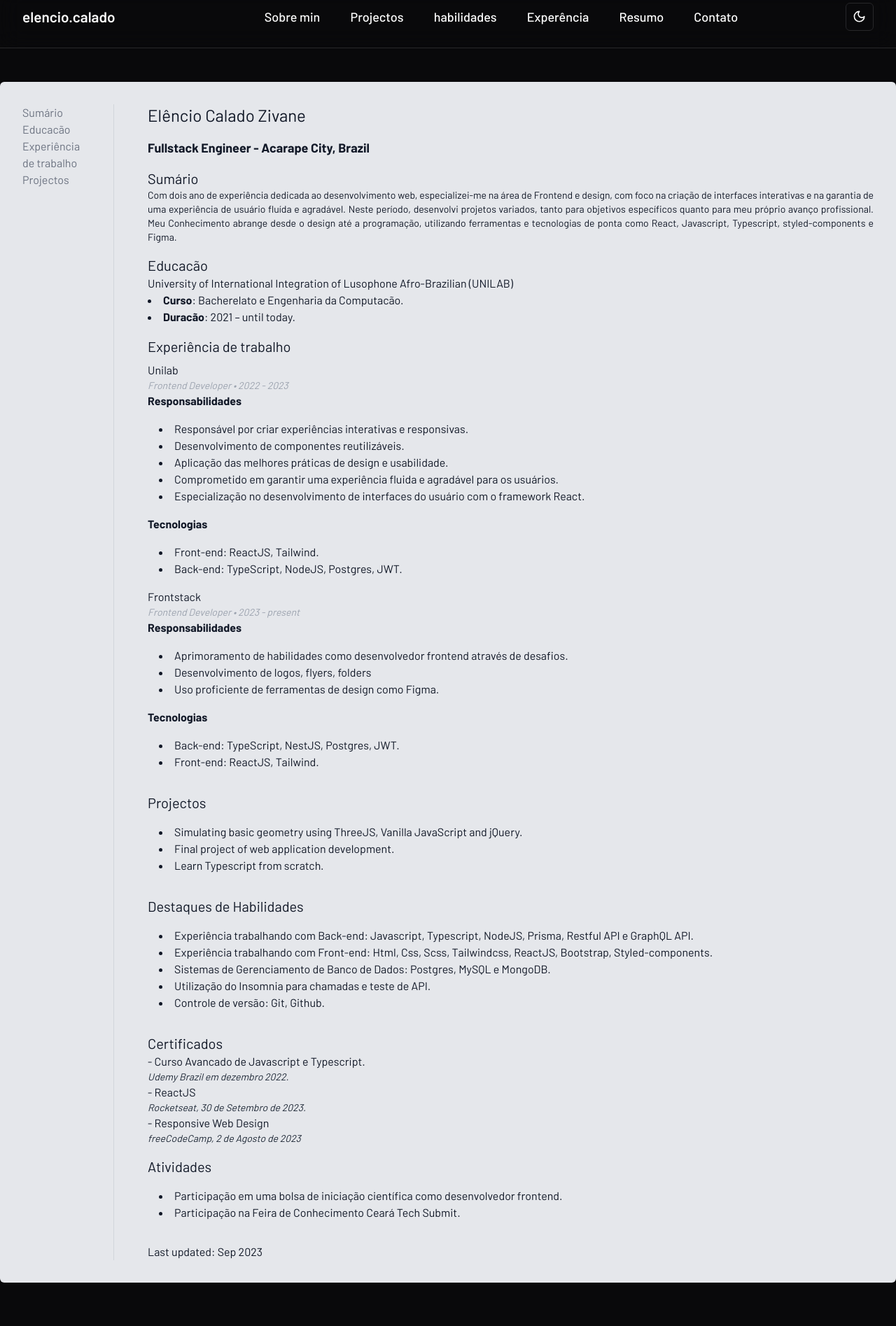
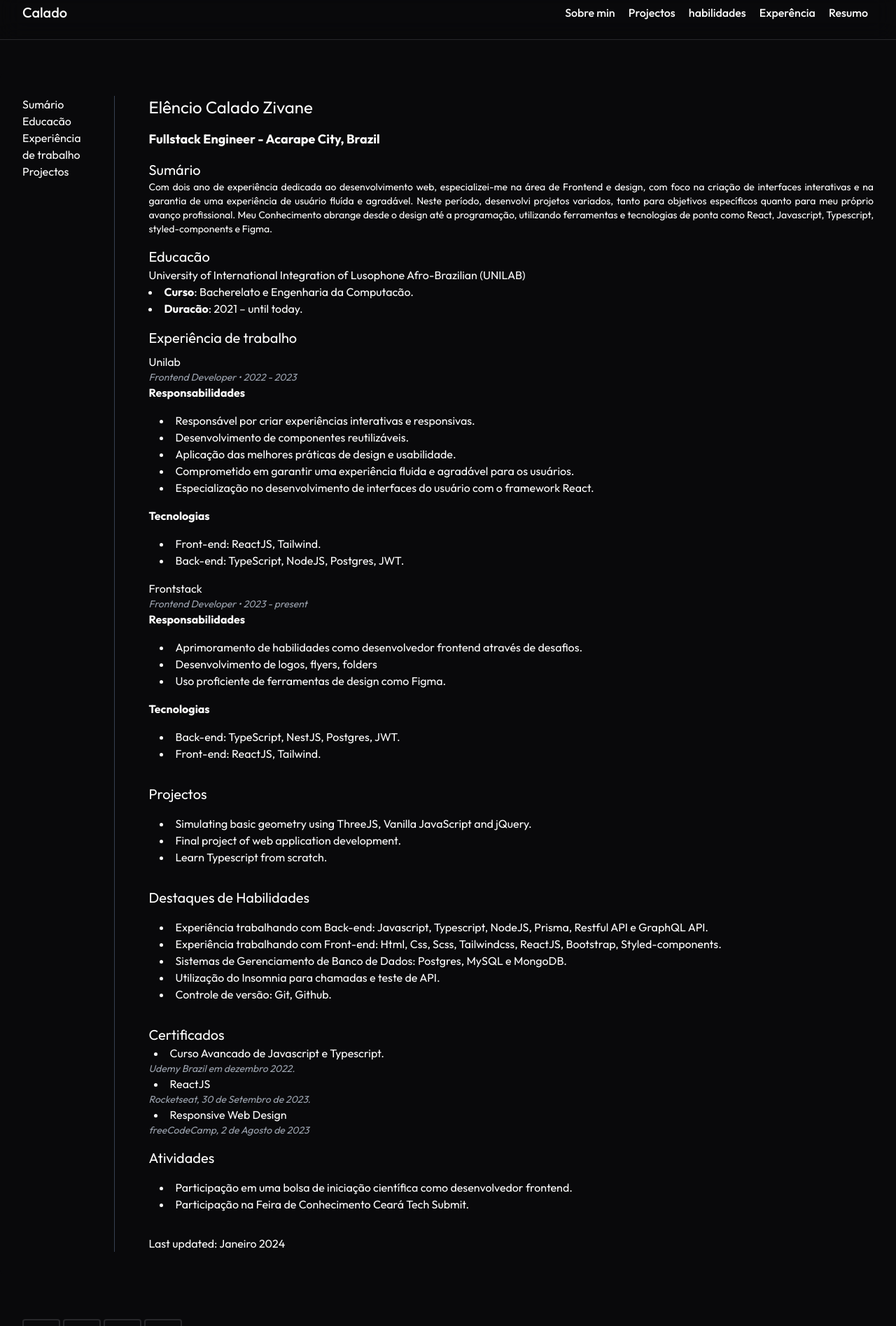
Before and after one commit to Elencio/Portfolio, a React (Vite) app: page /resume in a window 1280 px wide. Shown: the part 20-1915 px from the top of the page at 70% size. Built offline with nearby package versions, Linux system fonts and the light colour scheme.

Commit message:
style: trocando a letra do portfolio

```diff
--- a/index.html
+++ b/index.html
@@ -5,7 +5,7 @@
     <link rel="preconnect" href="https://fonts.gstatic.com" crossorigin/>
     <meta name="viewport" content="width=device-width, initial-scale=1.0" />
     <link rel="preconnect" href="https://fonts.googleapis.com">
-    <link href="https://fonts.googleapis.com/css2?family=Barlow:wght@400;500;600;700&display=swap" rel="stylesheet" />
+    <link href="https://fonts.googleapis.com/css2?family=Barlow:ital,wght@0,100;0,200;0,300;0,400;0,500;0,600;0,700;0,800;0,900;1,100;1,200;1,300;1,400;1,500;1,600;1,700;1,800;1,900&family=Outfit:wght@100..900&display=swap" rel="stylesheet" />
     <link rel="stylesheet" type="text/css" charset="UTF-8" href="https://cdnjs.cloudflare.com/ajax/libs/slick-carousel/1.6.0/slick.min.css" />
     <link rel="stylesheet" type="text/css" href="https://cdnjs.cloudflare.com/ajax/libs/slick-carousel/1.6.0/slick-theme.min.css" />
     <title>elencio.calado</title>
--- a/package.json
+++ b/package.json
@@ -18,9 +18,11 @@
     "@react-icons/all-files": "^4.1.0",
     "@types/react-slick": "^0.23.13",
     "class-variance-authority": "^0.7.0",
+    "mdx-bundler": "^9.0.0",
     "clsx": "^2.1.0",
     "lucide-react": "^0.312.0",
     "react": "^18.2.0",
+    "pliny": "0.0.10",
     "react-dom": "^18.2.0",
     "react-hook-form": "^7.49.3",
     "react-icons": "^5.0.1",
--- a/src/components/Footer/index.tsx
+++ b/src/components/Footer/index.tsx
@@ -5,10 +5,10 @@ import { CgMail } from "react-icons/cg";
 export default function Footer() {
     return (
         <footer>
-            <div className="px-8 mb-8 mt-16 items-center justify-between space-y-4 md:mb-10 md:flex md:space-y-0">
+            <div className="px-8 mb-8 mt-16 flx items-center justify-between space-y-4 md:mb-10 md:flex md:space-y-0">
                 <div className="flex items-center space-x-1">
 
-                    <div className="flex space-x-1.5 bg-slate-500 p-4 rounded dark:text-gray-100">
+                    <div className="flex space-x-1.5 bg-slate-[#121212] p-4 rounded border-2">
                         <Link
                             to="https://github.com/Elencio"
                             className="flex flex-row items-center gap-2 text-lg"
@@ -17,7 +17,7 @@ export default function Footer() {
                             <FaGithub className="text-2xl md:text-lg text-white" />
                         </Link>
                     </div>
-                    <div className="flex space-x-1.5 bg-slate-500 p-4 rounded">
+                    <div className="flex space-x-1.5bg-slate-[#121212] p-4 rounded border-2">
                         <Link
                             to="https://www.linkedin.com/in/elencio-calado-zivane/"
                             className="flex flex-row items-center gap-2 text-lg"
@@ -26,7 +26,7 @@ export default function Footer() {
                             <FaLinkedin className="text-2xl md:text-lg  text-white " />
                         </Link>
                     </div>
-                    <div className="flex space-x-1.5 bg-slate-500 p-4 rounded">
+                    <div className="flex space-x-1.5 bg-slate-[#121212] p-4 rounded border-2">
                         <a
                             href="mailto:elenciocalado@gmail.com"
                             className="flex flex-row items-center gap-2 text-lg"
@@ -35,7 +35,7 @@ export default function Footer() {
                         </a>
 
                     </div>
-                    <div className="bg-slate-500 p-4 rounded">
+                    <div className="bg-slate-[#121212] p-4 rounded border-2">
                         <Link
                             to="https://www.behance.net/elenciocalado"
                             className="flex flex-row items-center gap-2 text-lg"
@@ -48,7 +48,7 @@ export default function Footer() {
                 </div>
 
 
-                <div className="my-2 flex space-x-2 text-lg text-gray-500 dark:text-gray-400 sm:text-sm">
+                <div className="my-2 flex space-x-2 text-xl text-gray-500 dark:text-gray-400 sm:text-sm">
                     <div className="sm:text-sm">{`Copyright © ${new Date().getFullYear()}`}</div>
                     <span>{` • `}</span>
                     <span>elencio's Coding Adventure</span>
--- a/src/components/Hero/index.tsx
+++ b/src/components/Hero/index.tsx
@@ -4,18 +4,18 @@ import { AiFillBell } from "react-icons/ai";
 
 export default function Hero() {
     return (
-        <section className="hero-container mx-11 items-center mt-8 justify-center gap-8">
-            <div className="hero-content space-y-2">
+        <section className="hero-container mx-11 items-center mt-8 justify-between gap-11">
+            <div className="hero-content space-y-2 sm:pr-12">
                 <div className="space-y-8">
-                    <div className="flex flex-col gap-4 border border-border p-2 bg-slate-100 dark:bg-zinc-900 rounded-xl mt-6 md:mt-0 text-primary">
+                <h1 className="text-3xl mb-4 dark:text-gray-400 leading-8 sm:leading-10 sm:text-3xl ">Elêncio Calado - Fullstack Developer</h1>
+                    <div className="flex flex-col gap-4 border-border p-4 bg-slate-100 dark:bg-zinc-900 rounded-xl mt-6 md:mt-0 text-primary border-2">
                         <h1 className="font-bold">O que estou fazendo?</h1>
                         <span>Construindo uma aplicacão para manter as pessoas atualizadas,
                             <a href="">Tech-news</a>
                         </span>
                     </div>
                     <div>
-                        <h1 className="text-4xl font-extrabold mb-4 dark:text-gray-400 leading-8 sm:leading-10 sm:font-bold sm:text-2xl">Kmk, bros!  Chamo-me Elêncio Calado Zivane</h1>
-                        <span className="text-black dark:text-white">
+                        <span className="text-black dark:text-white leading-8">
                         Como um desenvolvedor full-stack apaixonado por <b>JavaScript/TypeScript</b>, dedico-me a criar websites inovadores.
                         Atualmente, estou envolvido em projetos freelancers.
                          Meu conhecimento abrange principalmente tecnologias como <b>JavaScript</b>, <b>TypeScript</b>, <b>React</b>, <b>NodeJS</b> e <b>NextJS</b>, permitindo-me
--- a/src/components/Navbar/index.tsx
+++ b/src/components/Navbar/index.tsx
@@ -3,8 +3,6 @@ import { Link } from "react-router-dom"
 import "./navbar.css"
 import MobileNavbar from "../MobileNavbar";
 import { FaTimes, FaBars } from "react-icons/fa"
-import { Toggle } from "@/components/ui/toggle"
-import { ModeToggle } from "../mode-toggle";
 
 
 export default function Navbar() {
@@ -19,41 +17,38 @@ export default function Navbar() {
             <MobileNavbar isOpen={openMenu} toggleMenu={toggleMenu} />
             <nav className="w-full inset-x-0 top-0 z-30 items-center border-b px-8 py-6  sticky backdrop-blur-lg transition-all">
                 <div className="nav-content">
-                    <span className="logo">elencio.calado</span>
+                    <Link to="/" className="menu-item text-xl">
+                        <span>Calado</span>
+                    </Link>
+
                     <ul>
                         <li>
                             <Link to="/" className="menu-item">
-                                <Toggle className="text-lg">Sobre min</Toggle>
+                                <span>Sobre min</span>
                             </Link>
                         </li>
                         <li>
                             <Link to="/projectos" className="menu-item text-black dark:text-white">
-                                <Toggle className="text-lg">Projectos</Toggle>
+                                <span>Projectos</span>
                             </Link>
                         </li>
                         <li>
                             <Link to="/skills" className="menu-item text-black  dark:text-white">
-                                <Toggle className="text-lg">habilidades</Toggle>
+                                <span>habilidades</span>
                             </Link>
                         </li>
                         <li>
                             <Link to="/work-experience" className="menu-item text-black  dark:text-white">
-                                <Toggle className="text-lg">Experência</Toggle>
+                                <span>Experência</span>
                             </Link>
                         </li>
                         <li>
                             <Link to="/resume" className="menu-item text-black  dark:text-white">
-                                <Toggle className="text-lg">Resumo</Toggle>
-                            </Link>
-                        </li>
-                        <li>
-                            <Link to="/resume" className="menu-item text-black  dark:text-white">
-                                <Toggle className="text-lg">Contato</Toggle>
+                                <span>Resumo</span>
                             </Link>
                         </li>
 
                     </ul>
-                    <ModeToggle />
                     <button className="menu-btn dark:text-white" onClick={toggleMenu}>
                         {openMenu ? (
                             <FaTimes className="materials-symbols-outlined" style={{ fontSize: "1.8rem" }} />
--- a/src/components/Resume/index.tsx
+++ b/src/components/Resume/index.tsx
@@ -1,15 +1,15 @@
 export default function Resume() {
     return (
-        <main className="mx-auto my-12 max-w-screen-xl gap-12 space-y-12 rounded-md bg-gray-100 dark:bg-gray-200 p-3 md:flex md:space-y-0 md:p-8">
-            <div className="table-of-content top-20 self-start pl-0 text-gray-500 md:sticky">
+        <main className="mx-auto my-12 max-w-screen-xl gap-12 space-y-12 rounded-md bg-[#09090b] p-3 md:flex md:space-y-0 md:p-8">
+            <div className="table-of-content top-20 self-start pl-0 text-white md:sticky">
                 <p>Sumário</p>
                 <p>Educacão</p>
                 <p>Experiência de trabalho</p>
                 <p>Projectos</p>
             </div>
 
-            <div className="hidden border-l border-gray-300 md:block" />
-            <div className="content prose prose-slate grow table-auto border-collapse space-y-5 text-justify leading-6 text-gray-900">
+            <div className="hidden border-l border-gray-700 md:block" />
+            <div className="content prose prose-slate grow table-auto border-collapse space-y-5 text-justify leading-6 text-white">
                 <div className="space-y-4">
                     <h1 className="text-2xl">Elêncio Calado Zivane</h1>
 
@@ -100,12 +100,12 @@ export default function Resume() {
 
                     <div>
                         <h2 className="text-xl">Certificados</h2>
-                        - Curso Avancado de Javascript e Typescript. <br />
-                        <div className="!m-0 text-sm italic text-gray-800"> Udemy Brazil em dezembro 2022.</div>
-                        - ReactJS <br />
-                        <div className="!m-0 text-sm italic text-gray-800"> Rocketseat, 30 de Setembro de 2023.</div>
-                        - Responsive Web Design <br />
-                        <div className="!m-0 text-sm italic text-gray-800">freeCodeCamp, 2 de Agosto de 2023</div>
+                        <li className="pl-2">Curso Avancado de Javascript e Typescript. <br /></li>
+                        <div className="!m-0 text-sm italic text-gray-400"> Udemy Brazil em dezembro 2022.</div>
+                        <li className="pl-2"> ReactJS <br /></li>
+                        <div className="!m-0 text-sm italic text-gray-400"> Rocketseat, 30 de Setembro de 2023.</div>
+                        <li className="pl-2">Responsive Web Design <br /></li>
+                        <div className="!m-0 text-sm italic text-gray-400">freeCodeCamp, 2 de Agosto de 2023</div>
                     </div>
 
                     <div>
@@ -117,7 +117,7 @@ export default function Resume() {
                     </div>
 
 
-                   <p>Last updated: Sep 2023</p>
+                    <p>Last updated: Janeiro 2024</p>
                 </div>
             </div>
         </main>
--- a/src/components/WorkExperience/index.tsx
+++ b/src/components/WorkExperience/index.tsx
@@ -26,7 +26,7 @@ export default function WorkExperience() {
   };
   return (
     <section className="experience-container">
-      <h5 className="text-gray-900 dark:text-gray-400">Work Experience</h5>
+      <h5 className="text-gray-900 dark:text-gray-400">Experiência</h5>
 
       <div className="experience-content">
         <Slider {...settings}>
--- a/src/index.css
+++ b/src/index.css
@@ -57,6 +57,6 @@
   }
   body {
     @apply bg-background text-foreground;
-    font-family: 'Barlow', sans-serif;
+    font-family: 'Outfit', sans-serif;
   }
 }
--- a/src/pages/Projects/index.tsx
+++ b/src/pages/Projects/index.tsx
@@ -1,7 +1,6 @@
 import { Data } from "@/utils/links";
 import { Button } from "@/components/ui/button";
 import { Link } from "react-router-dom";
-import { Key, Star } from "lucide-react";
 
 
 export default function Projects() {
@@ -26,15 +25,7 @@ export default function Projects() {
                                     />
                                 </div>
                                 <dl className="mt-4  gap-8 text-xs font-medium flex items-center row-start-2 sm:mt-1 sm:row-start-3 md:mt-2.5 lg:row-start-2">
-
-                                    <div className="text-indigo-600 flex items-center dark:text-indigo-400">
-                                      <Star />
-                                        <span>
-                                            4.89 <span className="text-slate-400 font-normal">(128)</span>
-                                        </span>
-                                    </div>
                                     <div className="flex items-center flex-row">
-                                       <Key />
                                        {data.linguagens}
                                     </div>
 
```
Also changed, not shown: 1 other file (tests, documents, lock files or other folders).
